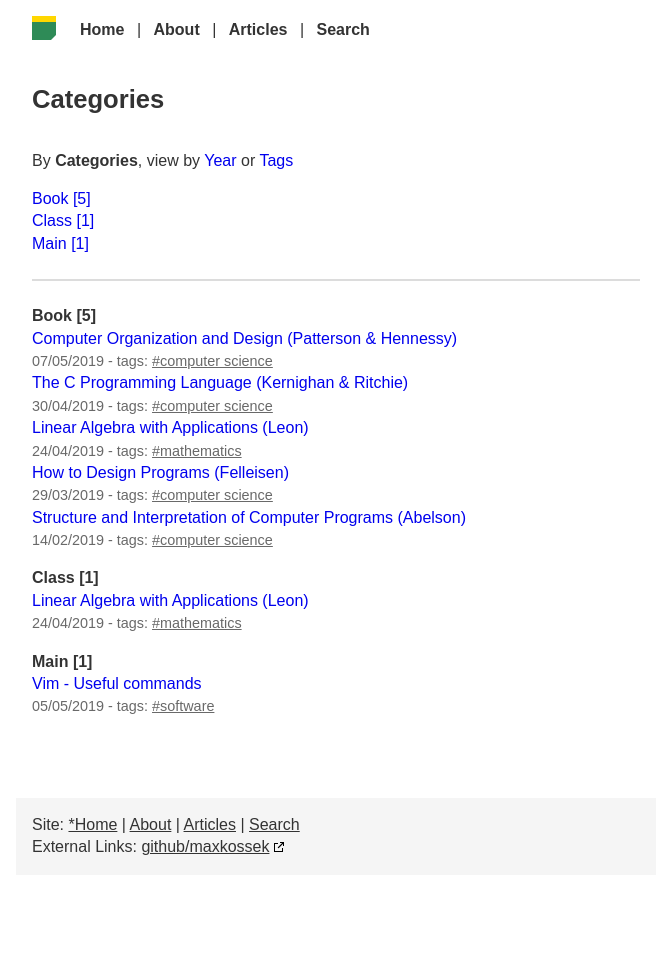
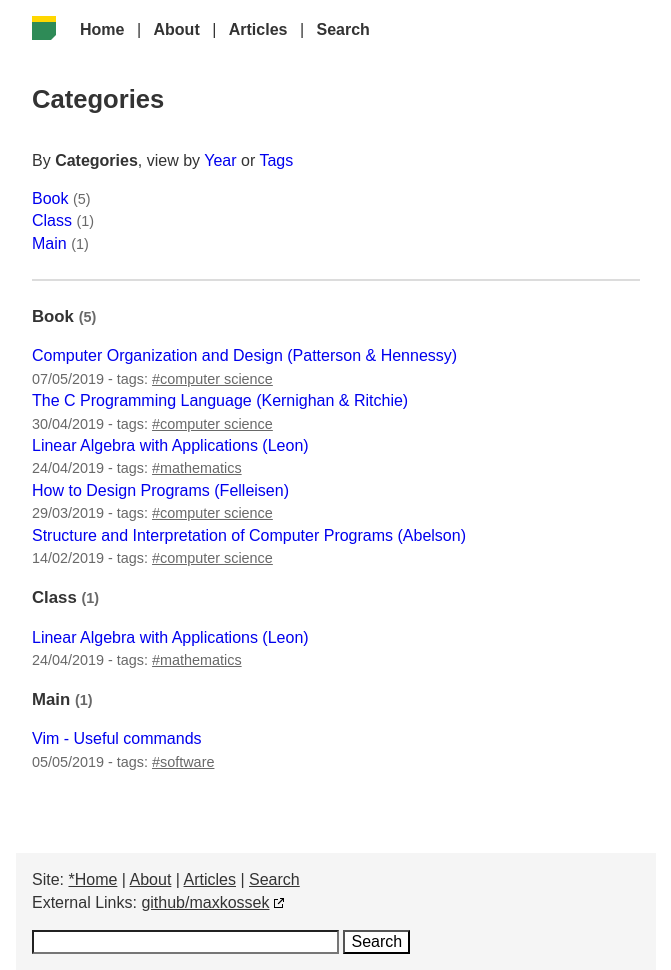
Before and after one commit to maxkossek/maxkossek.github.io, a Jekyll site: the page built from categories.html, in a window 1280 px wide. Shown: the whole page, without its empty margins (304-975 px from the left). Built offline with Jekyll 4.4.1, drawn with Linux system fonts in a browser that asks for light colours; before the commit the page ends 900 px from its top, so only the background shows below that.

Commit message:
Category and Tag archive update, add search bar to footer

```diff
--- a/_includes/footer.html
+++ b/_includes/footer.html
@@ -2,5 +2,9 @@
 <footer>
   Site: <a href="/" title="Home Page">*Home</a> | <a href="/about" title="About Max Kossek">About</a> | <a href="/articles" title="Archive of all articles">Articles</a> | <a href="/search" title="Search the site">Search</a><br>
   External Links: <a rel="noopener" target="_blank" href="https://github.com/maxkossek">github/maxkossek</a>
+<form style="margin-top: 1rem" action="/search" accept-charset="UTF-8" method="get">
+  <input type="text" size="30" name="q"/>
+  <input type="submit" value="Search" />
+</form>
 </footer>
 </div>
--- a/categories.html
+++ b/categories.html
@@ -14,7 +14,7 @@ description: Collection of all categories on maxkossek.
 <p>
 <ul class="none">
 {% for category in site.categories %}
-<li><a class="category" href="#{{ category[0] | slugify }}">{{ category[0] | capitalize }} <span>[{{ category[1].size }}]</span></a>
+<li><a class="category" href="#{{ category[0] | slugify }}">{{ category[0] | capitalize }}</a> <span class="meta">({{ category[1].size }})</span>
 </li>
 {% endfor %}
 </ul>
@@ -23,7 +23,7 @@ description: Collection of all categories on maxkossek.
 <hr>
 
 {% for category in site.categories %}
-<strong id="{{ category[0] | slugify }}">{{ category | first | capitalize }} <span>[{{ category[1].size }}]</span></strong>
+<h3 id="{{ category[0] | slugify }}">{{ category | first | capitalize }} <span class="meta">({{ category[1].size }})</span></h3>
 <ul class="none">
 {% for post in category.last %}
 <li><a href="{{ post.url }}" title="{{ post.title }}">{{ post.title }}</a><br>
--- a/css/main.css
+++ b/css/main.css
@@ -153,6 +153,13 @@ hr {
 }
 
 
+/* Forms */
+input {
+    font-size: 1rem;
+    background: white;
+}
+
+
 /* Links */
 a {
 	text-decoration: none;
--- a/tags.html
+++ b/tags.html
@@ -14,7 +14,7 @@ description: Collection of all tags on Max Kossek.
 <p>
 <ul class="none">
 {% for tag in site.tags %}
-<li><a class="tag" href="#{{ tag[0] | slugify }}">{{ tag[0] }} <span>[{{ tag[1].size }}]</span></a></li>
+<li><a class="tag" href="#{{ tag[0] | slugify }}">{{ tag[0] }}</a> <span class="meta">({{ tag[1].size }})</span></li>
 {% endfor %}
 </ul>
 </p>
@@ -22,7 +22,7 @@ description: Collection of all tags on Max Kossek.
 <hr>
 
 {% for tag in site.tags %}
-<strong id="{{ tag[0] | slugify }}"># {{ tag | first }} <span>[{{ tag[1].size }}]</span></strong>
+<h3 id="{{ tag[0] | slugify }}"># {{ tag | first }} <span class="meta">({{ tag[1].size }})</span></h3>
 <ul class="none">
 {% for post in tag.last %}
 <li><a href="{{ post.url }}" title="{{ post.title }}">{{ post.title }}</a><br>
```
Also changed, not shown: articles/index.html (+12 -3 lines).
